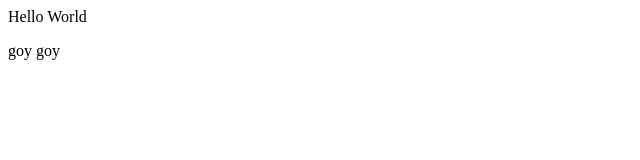
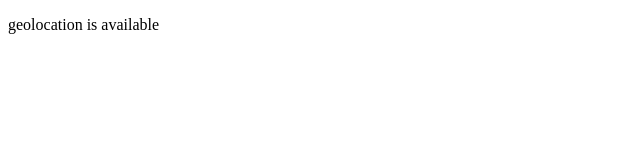
Before and after one commit to erhanalankus/kolaykonumweb, a plain HTML site: page index.html in a window 1280 px wide. Shown: the whole page, without its empty margins (0-640 px from the left). Drawn offline with Linux system fonts and the light colour scheme.

Commit message:
Update index.html

```diff
--- a/index.html
+++ b/index.html
@@ -1,7 +1,62 @@
+<!DOCTYPE html>
 <html>
-<head></head>
+
+<head>
+    <meta charset="UTF-8">
+    <title>Geolocation</title>
+</head>
+
 <body>
-    <p>Hello World</p>
-    <p>goy goy</p>
+    <p id="display"></p>
+
+    <script>
+        var display = document.getElementById('display');
+
+        if ("geolocation" in navigator) {
+            display.innerHTML = 'geolocation is available';
+        } else {
+            display.innerHTML = 'geolocation unavailable';
+        }
+
+        function geo_success(position) {
+            display.innerHTML = position.coords.latitude + ', ' + position.coords.longitude;
+        }
+
+        function geo_error() {
+            alert("Sorry, no position available.");
+        }
+
+        var geo_options = {
+            enableHighAccuracy: true,
+            maximumAge: 30000,
+            timeout: 27000
+        };
+
+        var wpid = navigator.geolocation.watchPosition(geo_success, geo_error, geo_options);
+
+
+
+
+
+        // demo();
+
+        // async function demo() {
+        //     console.log('Taking a break...');
+        //     await sleep(500);
+        //     console.log('Half second later');
+        //     displayCoordinates();
+        // }
+
+        // function sleep(ms) {
+        //     return new Promise(resolve => setTimeout(resolve, ms));
+        // }
+
+        // function displayCoordinates() {
+        //     navigator.geolocation.getCurrentPosition(function (position) {
+        //         display.innerHTML = position.coords.latitude + ', ' + position.coords.longitude;
+        //     });
+        // }
+    </script>
 </body>
+
 </html>
```
